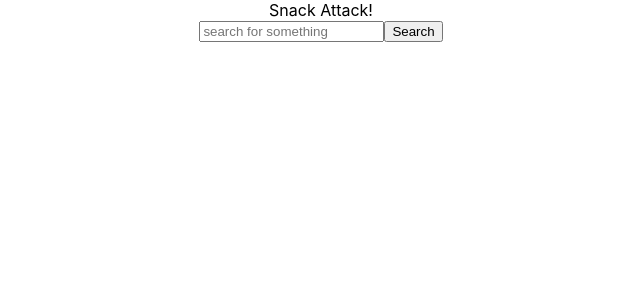
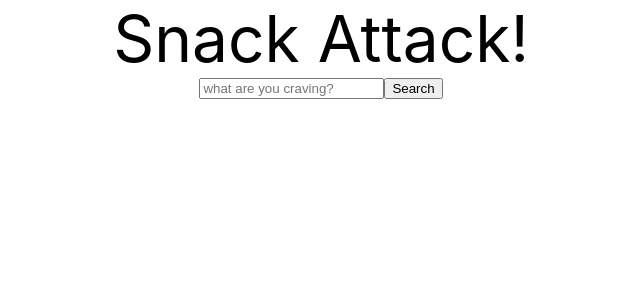
Before and after one commit to nbalmoori/snack-attack, a React (Create React App) app: page / in a window 1280 px wide. Shown: the top 300 px of the page, without its empty margins (319-959 px from the left). Built offline with nearby package versions, Linux system fonts and the light colour scheme.

Commit message:
Refactor

```diff
--- a/src/components/Nav.js
+++ b/src/components/Nav.js
@@ -25,7 +25,7 @@ class Nav extends Component {
         <input
           className='searchBar'
           type='text'
-          placeholder='search for something'
+          placeholder='what are you craving?'
           name='search'
           onChange={event => this.handleChange(event)}
         />
--- a/src/components/SearchResults.js
+++ b/src/components/SearchResults.js
@@ -50,10 +50,15 @@ class SearchResults extends Component {
     .catch(err => console.log(err))
   }
 
+  clearSearch = () => {
+    this.setState({searchResults: ""})
+  }
+
   render = () => {
     return (
       <section className='searchResults'>
         <h1>{this.state.searchResults}</h1>
+        {this.state.searchResults && <button onClick={event => this.clearSearch(event)}>Clear Search</button>}
       </section>
     )
   }
--- a/src/styling/App.css
+++ b/src/styling/App.css
@@ -1,3 +1,7 @@
 main {
   text-align: center;
 }
+
+header {
+  font-size: 4em;
+}
```
Also changed, not shown: src/apiCalls.js (deleted, +0 -30 lines).
